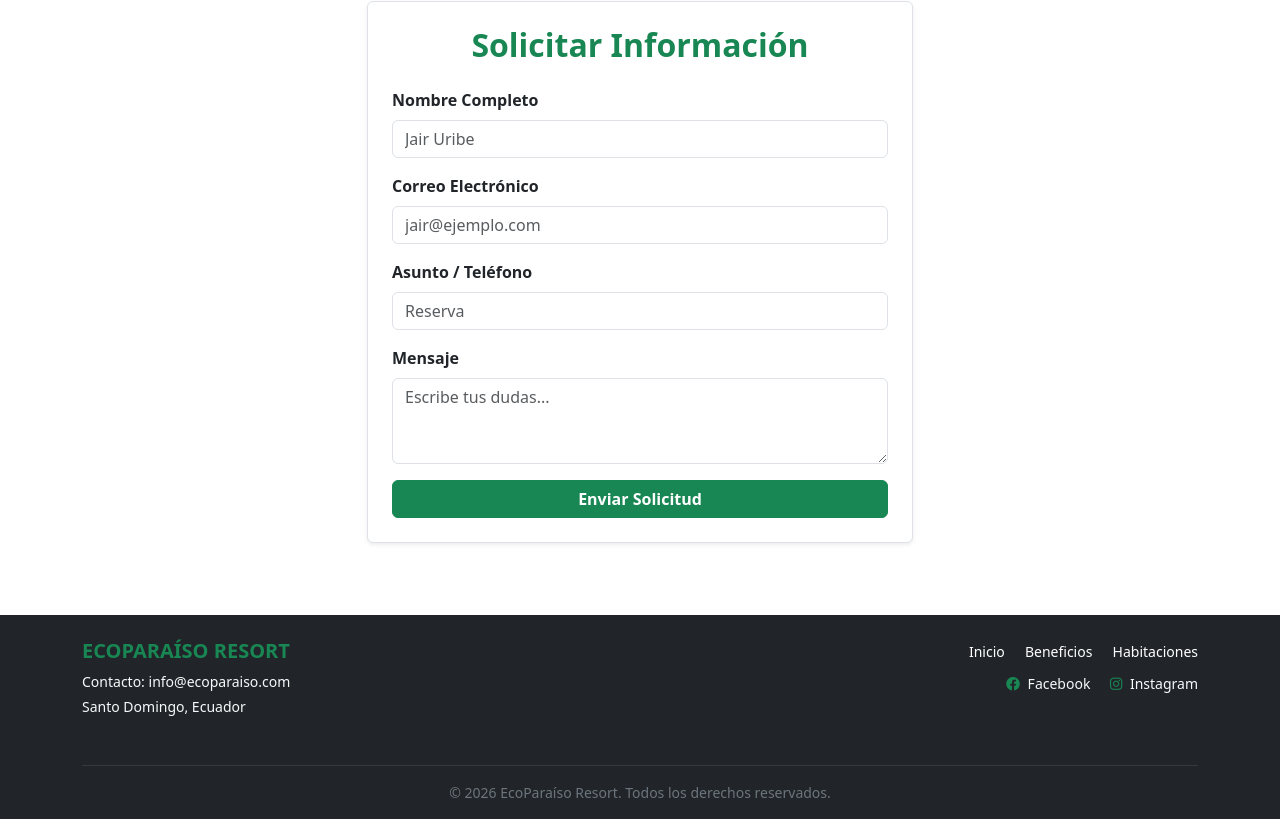
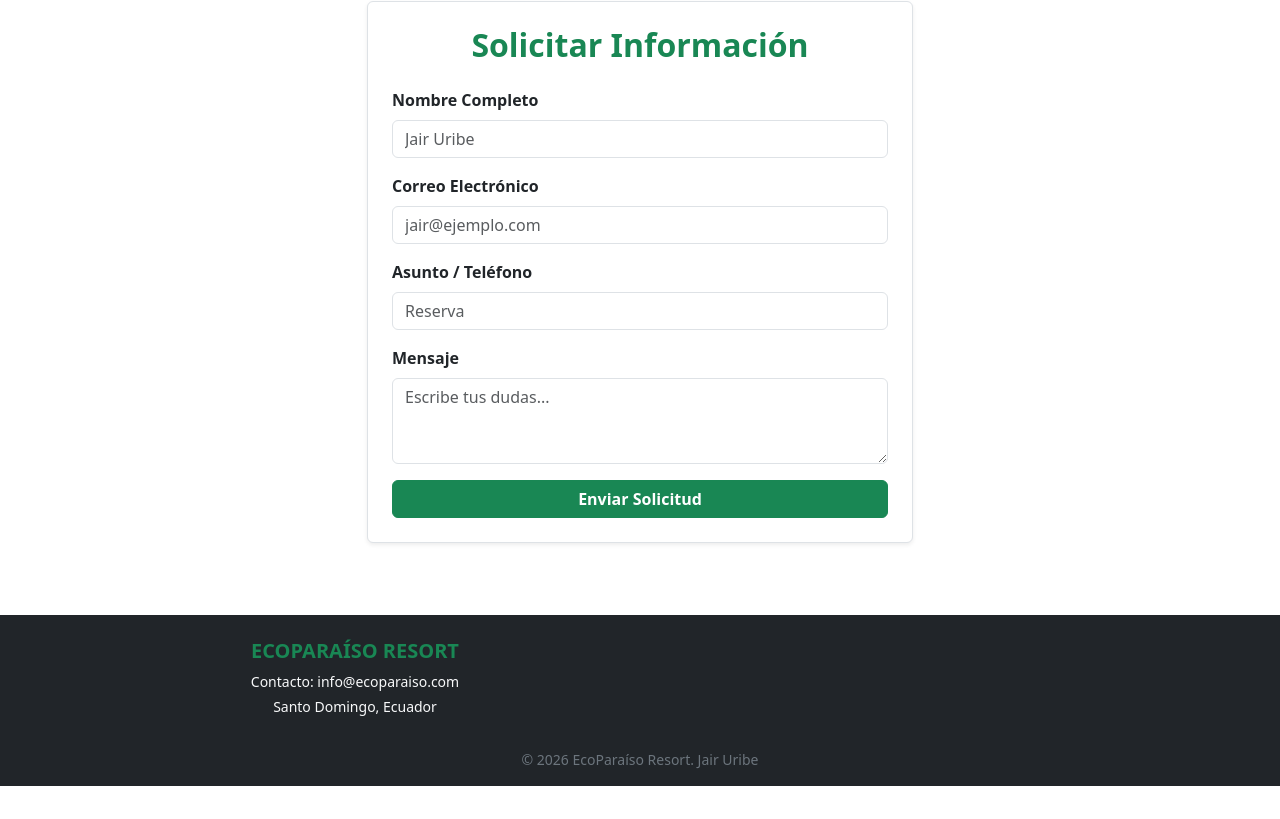
Before and after one commit to URIBEJAIR102215/evaluacion-landing-Uribe-Jair, a plain HTML site: page index.html in a window 1280 px wide. Shown: the part 1913-2732 px from the top of the page. After the commit the page ends 2699 px from the top, so only its background shows below. Drawn offline with nearby package versions, Linux system fonts and the light colour scheme.

Commit message:
actualiza footer centrado y readme

```diff
--- a/index.html
+++ b/index.html
@@ -4,12 +4,8 @@
     <meta charset="UTF-8">
     <meta name="viewport" content="width=device-width, initial-scale=1.0">
     <title>EcoParaíso Resort - Hotel Ecológico</title>
-
-    <!-- Bootstrap CSS -->
     <link href="https://cdn.jsdelivr.net/npm/bootstrap@5.3.3/dist/css/bootstrap.min.css" rel="stylesheet">
-    <!-- Iconos profesionales (Font Awesome) -->
     <link rel="stylesheet" href="https://cdnjs.cloudflare.com/ajax/libs/font-awesome/6.4.0/css/all.min.css">
-    <!-- Tu hoja de estilo básica -->
     <link rel="stylesheet" href="css/index.css">
 </head>
 <body>
@@ -37,7 +33,6 @@
     </header>
 
     <main>
-        <!-- 1. SECCIÓN INICIO (HERO) -->
         <section id="hero" class="container my-5">
             <div class="row align-items-center">
                 <div class="col-12 col-md-6 mb-4">
@@ -51,7 +46,6 @@
             </div>
         </section>
 
-        <!-- 2. SECCIÓN BENEFICIOS -->
         <section id="beneficios" class="container my-5 text-center">
             <h2 class="fw-bold mb-4">Por Qué Elegir EcoParaíso</h2>
             <div class="row">
@@ -79,11 +73,9 @@
             </div>
         </section>
 
-        <!-- 3. SECCIÓN HABITACIONES -->
         <section id="habitaciones" class="container my-5">
             <h2 class="text-center fw-bold mb-4">Nuestras Habitaciones</h2>
             <div class="row">
-                <!-- Tarjeta 1 -->
                 <div class="col-12 col-md-6 col-lg-3 mb-4">
                     <div class="card h-100 shadow-sm">
                         <img src="img/foto3.webp" class="imagen-controlada-card card-img-top" alt="Habitación 1">
@@ -96,7 +88,6 @@
                         </div>
                     </div>
                 </div>
-                <!-- Tarjeta 2 -->
                 <div class="col-12 col-md-6 col-lg-3 mb-4">
                     <div class="card h-100 shadow-sm">
                         <img src="img/foto4.jpg" class="imagen-controlada-card card-img-top" alt="Habitación 2">
@@ -109,7 +100,6 @@
                         </div>
                     </div>
                 </div>
-                <!-- Tarjeta 3 -->
                 <div class="col-12 col-md-6 col-lg-3 mb-4">
                     <div class="card h-100 shadow-sm">
                         <img src="img/foto5.webp" class="imagen-controlada-card card-img-top" alt="Habitación 3">
@@ -122,7 +112,6 @@
                         </div>
                     </div>
                 </div>
-                <!-- Tarjeta 4 -->
                 <div class="col-12 col-md-6 col-lg-3 mb-4">
                     <div class="card h-100 shadow-sm">
                         <img src="img/foto6.webp" class="imagen-controlada-card card-img-top" alt="Habitación 4">
@@ -138,7 +127,6 @@
             </div>
         </section>
 
-        <!-- 4. SECCIÓN NOSOTROS / FINAL -->
         <section id="info" class="container my-5">
             <div class="row align-items-center">
                 <div class="col-12 col-md-6 mb-4">
@@ -151,15 +139,13 @@
             </div>
         </section>
 
-        <!-- 5. SECCIÓN FORMULARIO (MÉTODO POST) -->
         <section id="contacto" class="container my-5 py-4">
             <div class="row justify-content-center">
                 <div class="col-12 col-md-6">
                     <div class="p-4 border rounded bg-white shadow-sm">
                         <h2 class="text-center mb-4 fw-bold text-success">Solicitar Información</h2>
 
-                        <!-- POST para ocultar los datos en la URL -->
-                        <form action="procesar.php" method="POST">
+                        <form action="#" method="POST">
                             <div class="mb-3">
                                 <label class="form-label fw-bold">Nombre Completo</label>
                                 <input type="text" class="form-control" name="nombre" placeholder="Jair Uribe" required>
@@ -185,8 +171,7 @@
         </section>
     </main>
 
-    <!-- 6. PIE DE PÁGINA (LETRAS CLARAS E ICONOS) -->
-    <footer class="bg-dark text-white pt-4 pb-3">
+    <footer class="bg-dark text-white pt-4 pb-3 text-center">
         <div class="container">
             <div class="row">
                 <div class="col-12 col-md-6 mb-3">
@@ -194,26 +179,11 @@
                     <p class="small text-light mb-1">Contacto: info@ecoparaiso.com</p>
                     <p class="small text-light">Santo Domingo, Ecuador</p>
                 </div>
-                <div class="col-12 col-md-6 text-md-end mb-3">
-                    <a href="#hero" class="text-white me-3 text-decoration-none small">Inicio</a>
-                    <a href="#beneficios" class="text-white me-3 text-decoration-none small">Beneficios</a>
-                    <a href="#habitaciones" class="text-white text-decoration-none small">Habitaciones</a>
-                    <div class="mt-2">
-                        <a href="https://facebook.com" class="text-light me-3 text-decoration-none small">
-                            <i class="fa-brands fa-facebook me-1 text-success"></i> Facebook
-                        </a>
-                        <a href="https://instagram.com" class="text-light text-decoration-none small">
-                            <i class="fa-brands fa-instagram me-1 text-success"></i> Instagram
-                        </a>
-                    </div>
                 </div>
-            </div>
-            <hr class="border-secondary">
-            <p class="text-center small text-secondary mb-0">© 2026 EcoParaíso Resort. Todos los derechos reservados.</p>
+            <p class="text-center small text-secondary mb-0">© 2026 EcoParaíso Resort. Jair Uribe</p>
         </div>
     </footer>
 
-    <!-- Bootstrap Bundle -->
     <script src="https://cdn.jsdelivr.net/npm/bootstrap@5.3.3/dist/js/bootstrap.bundle.min.js"></script>
 </body>
 </html>
```
Also changed, not shown: img/foto1.jpg (deleted).
